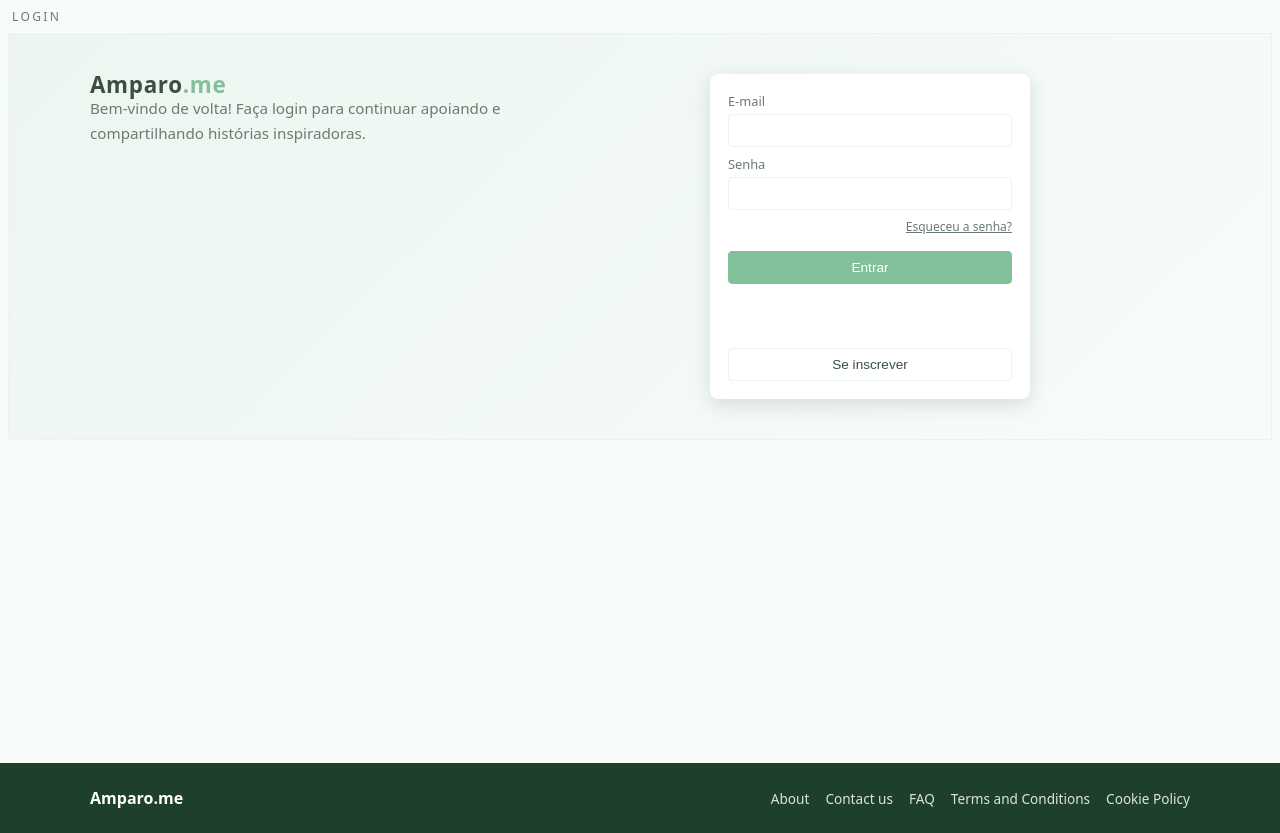
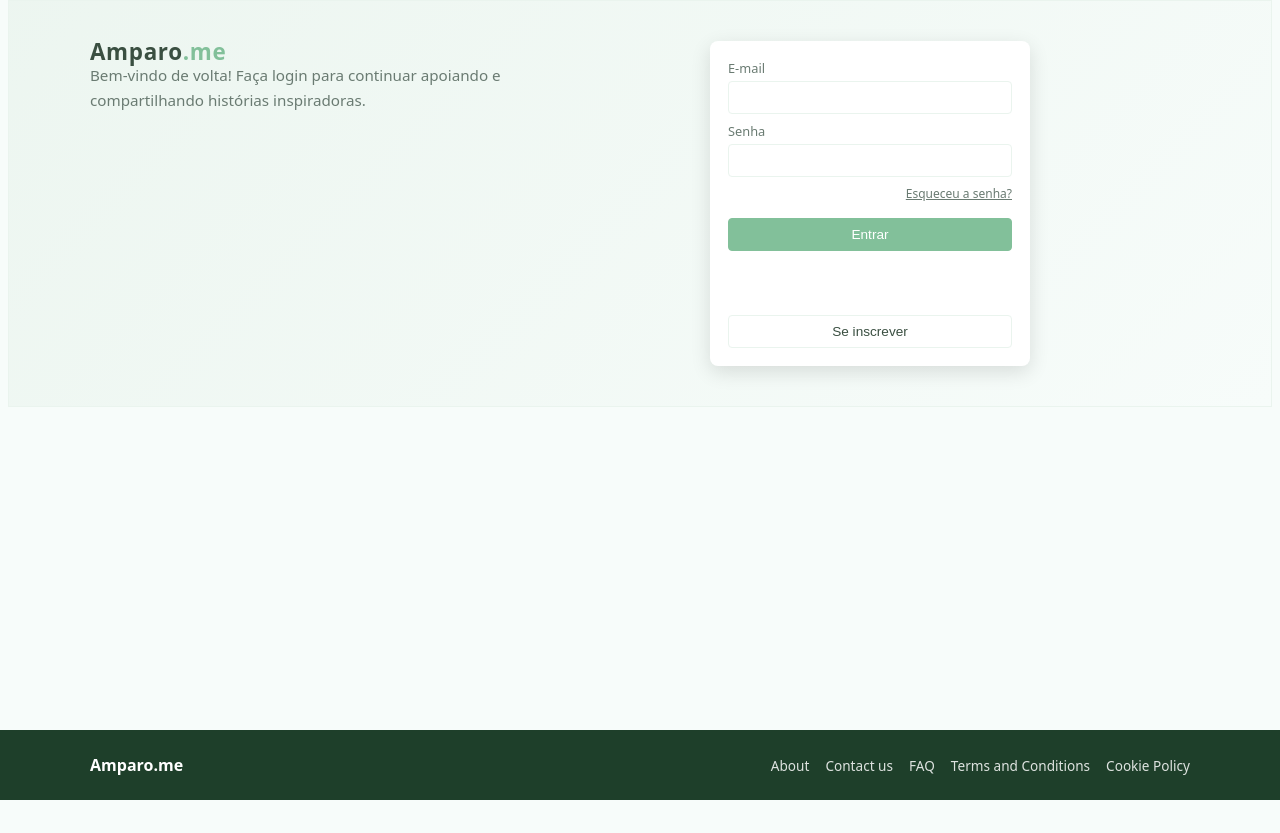
Before and after one commit to OrlandoKFerreira/Amparo_me, a website: page codigo/html/login.html in a window 1280 px wide. After the commit the page ends 800 px from the top, so only its background shows below. Drawn offline with Linux system fonts and the light colour scheme.

Commit message:
style: Remove o header escrito login

```diff
--- a/codigo/html/login.html
+++ b/codigo/html/login.html
@@ -15,8 +15,6 @@
   <body>
     <div class="page-wrapper">
       <!-- TÍTULO SUPERIOR -->
-      <header class="top-title">LOGIN</header>
-
       <main class="login-layout">
         <!-- MOLDURA PRINCIPAL -->
         <section class="browser-frame">
```
